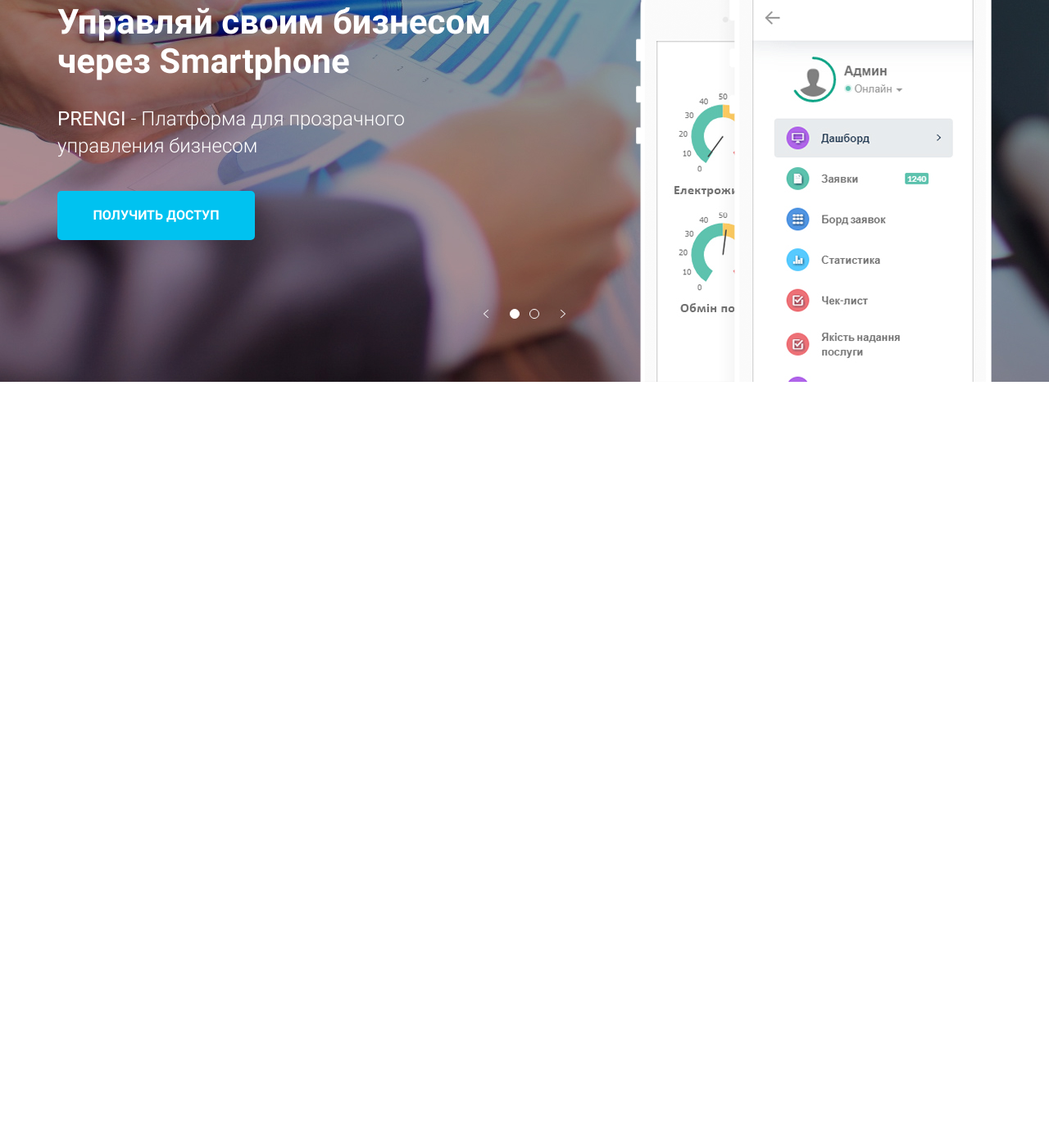
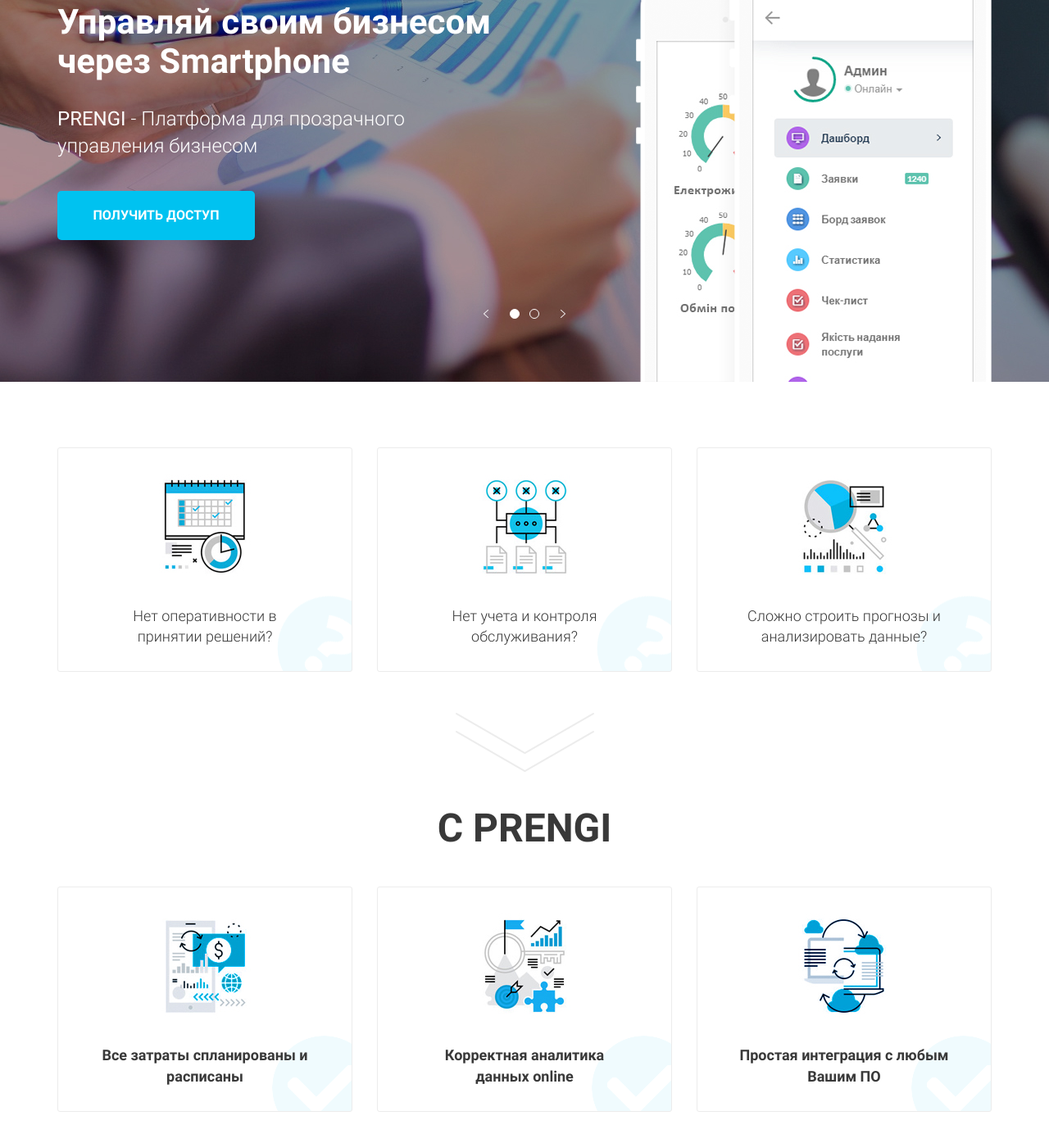
Before and after one commit to alex-lys/web-layouts_prengi, a website: page src/index.html in a window 1280 px wide. Shown: the part 331-1726 px from the top of the page at 82% size. Before the commit the page ends 800 px from the top, so only its background shows below. Drawn offline with nearby package versions, Linux system fonts and the light colour scheme; files that its build step writes are made by us from their sources; files whose address does not match are found by name.

Commit message:
add tasks block

```diff
--- a/src/index.html
+++ b/src/index.html
@@ -131,6 +131,68 @@
                 </div>
             </div>
         </section>
+        <section class="tasks">
+            <div class="container">
+                <div class="tasks__wrapper">
+                    <div class="tasks__item">
+                        <div class="tasks__icon">
+                            <img src="img/tasks-icon-01.jpg" alt="">
+                        </div>
+                        <div class="tasks__text">
+                            Нет оперативности
+                            в принятии решений?
+                        </div>
+                    </div>
+                    <div class="tasks__item">
+                        <div class="tasks__icon">
+                            <img src="img/tasks-icon-02.jpg" alt="">
+                        </div>
+                        <div class="tasks__text">
+                            Нет учета и контроля обслуживания?
+                        </div>
+                    </div>
+                    <div class="tasks__item">
+                        <div class="tasks__icon">
+                            <img src="img/tasks-icon-03.jpg" alt="">
+                        </div>
+                        <div class="tasks__text">
+                            Сложно строить прогнозы и анализировать данные?
+                        </div>
+                    </div>
+                </div>
+                <div class="tasks__arrow">
+                    <img src="img/tasks-arrow.png" alt="">
+                </div>
+                <div class="tasks__title">С Prengi</div>
+                <div class="tasks__wrapper">
+                    <div class="tasks__item tasks__item_resolved">
+                        <div class="tasks__icon">
+                            <img src="img/tasks-icon-04.jpg" alt="">
+                        </div>
+                        <div class="tasks__text tasks__text_resolved">
+                            Все затраты спланированы
+                            и расписаны
+                        </div>
+                    </div>
+                    <div class="tasks__item tasks__item_resolved">
+                        <div class="tasks__icon">
+                            <img src="img/tasks-icon-05.jpg" alt="">
+                        </div>
+                        <div class="tasks__text tasks__text_resolved">
+                            Корректная аналитика данных online
+                        </div>
+                    </div>
+                    <div class="tasks__item tasks__item_resolved">
+                        <div class="tasks__icon">
+                            <img src="img/tasks-icon-06.jpg" alt="">
+                        </div>
+                        <div class="tasks__text tasks__text_resolved">
+                            Простая интеграция с любым Вашим ПО
+                        </div>
+                    </div>
+                </div>
+            </div>
+        </section>
         <script src="https://code.jquery.com/jquery-1.11.0.min.js"></script>
         <script src="https://code.jquery.com/jquery-migrate-1.2.1.min.js"></script>
         <script src="js/slick.min.js"></script>
--- /dev/null
+++ b/src/scss/blocks/_tasks.scss
@@ -0,0 +1,48 @@
+.tasks {
+    padding: 80px 0;
+    &__wrapper {
+        display: flex;
+        justify-content: space-between;
+    }
+    &__item {
+        padding: 0 0 30px 0;
+        width: 360px;
+        min-height: 255px;
+        border: solid 1px #ececec;
+        border-radius: 3px;
+        background: url('../img/tasks-item-bg-01.png') right -37px bottom -37px no-repeat;
+        &_resolved {
+            background: url('../img/tasks-item-bg-02.png') right -30px bottom -35px no-repeat;
+        }
+    }
+    &__icon {
+        display: flex;
+        justify-content: center;
+    }
+    &__text {
+        margin: 0 auto;
+        width: 236px;
+        font-size: 18px;
+        font-weight: 300;
+        line-height: 1.4;
+        text-align: center;
+        &_resolved {
+            width: 264px;
+            font-weight: 600;
+        }
+    }
+    &__arrow {
+        margin-top: 50px;
+        img {
+            display: block;
+            margin: 0 auto;
+        }
+    }
+    &__title {
+        margin: 33px 0 35px 0;
+        font-size: 48px;
+        font-weight: 600;
+        text-align: center;
+        text-transform: uppercase;
+    }
+}
--- a/src/scss/style.scss
+++ b/src/scss/style.scss
@@ -7,3 +7,4 @@
 @import 'blocks/header';
 @import 'blocks/menu';
 @import 'blocks/buttons';
+@import 'blocks/tasks';
```
Also changed, not shown: dist/css/style.min.css, dist/index.html.
